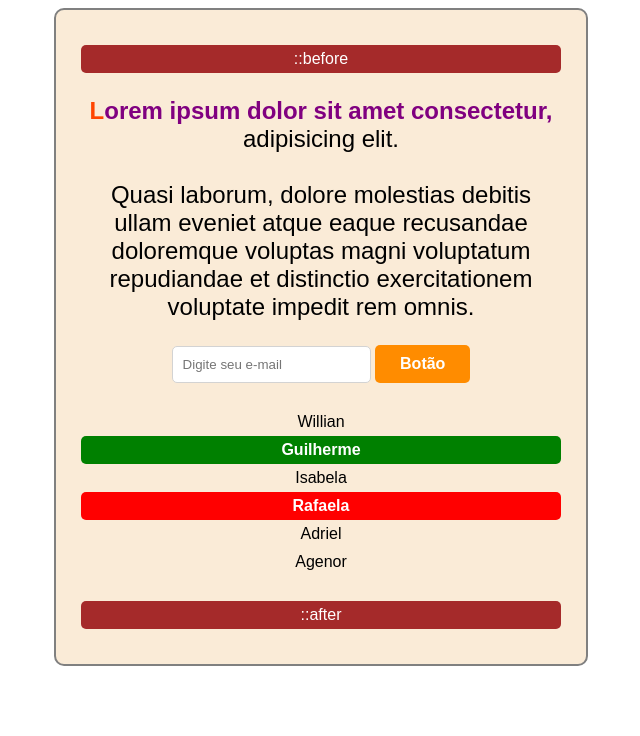
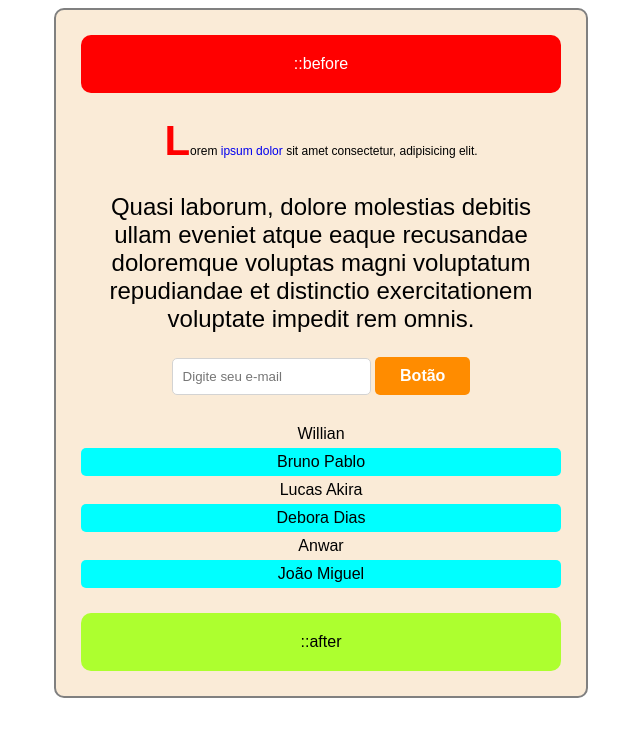
Before and after one commit to wssantanna/0522cdfspcn10bred, a plain HTML site: page 14/codigo-fonte/1-pseudo-elemento_e_pseudo-classe/index.html in a window 1280 px wide. Shown: the whole page, without its empty margins (319-959 px from the left). Drawn offline with Linux system fonts and the light colour scheme; files that its build step writes are made by us from their sources.

Commit message:
Implementação da aula 15 e ajuste na aula 14

```diff
--- a/14/codigo-fonte/1-pseudo-elemento_e_pseudo-classe/index.html
+++ b/14/codigo-fonte/1-pseudo-elemento_e_pseudo-classe/index.html
@@ -14,30 +14,50 @@
         */
 
         /* :hover - Ao passar o mouse sobre o elemento. */
+        .campo:hover {
+            background-color:lightgray;
+        }
+
         .botao:hover {
-            background-color: rgb(210, 105, 30);
+            background-color: green;
         }
 
         /* :active - Ao pressionar o clique no elemento. */
+
         .botao:active {
-            background-color: rgb(210, 30, 141);
+            background-color: pink;
         }
 
         /* :visited - Quando o link já foi visitado. */
-        .botao:visited {
-            background-color: rgb(45, 210, 30);
+
+        .link {
+            text-decoration: none;
+        }
+
+        .link:visited {
+            color: red;
         }
 
          /* :focus - Quando o campo/input estiver ativo. */
+
         .campo:focus {
-            background-color: rgb(255, 69, 0);
-            color: white;
+            background-color: chartreuse;
         }
 
         /* :invalid - Quando o campo/input não possuir um valor válido. */
         .campo:invalid {
-            background-color: rgb(255, 0, 0);
-            color: white;
+            border: 3px solid red;
+        }
+
+        /* :nth-child(n) - Seleciona a partir da ordem ou regra . */
+        /*
+            even - Par
+            odd  - Impar
+            n    - Qualquer ordem númerica.
+        */
+        .lista__item:nth-child(even) {
+            background-color: cyan;
+            border-radius: 5px;
         }
 
         /*
@@ -45,58 +65,42 @@
         */
 
         /* ::before - Antes do conteúdo dentro do elemento. */
+
         .conteudo::before {
-            background-color: rgb(165, 42, 42);
-            border-radius: 5px;
-            content: '::before'; /* Posso inserir um conteúdo com esse atributo */
+            background-color: red;
+            border-radius: 10px;
+            content: '::before';
             color: white;
             display: block;
-            padding: 5px 0;
-            margin: 10px 0;
+            padding: 20px;
         }
 
         /* ::after - Depois do conteúdo dentro do elemento. */
+
         .conteudo::after {
-            background-color: rgb(165, 42, 42);
-            border-radius: 5px;
-            content: '::after'; /* Posso inserir um conteúdo com esse atributo */
-            color: white;
+            background-color: greenyellow;
+            border-radius: 10px;
+            content: '::after';
+            color: dark;
             display: block;
-            padding: 5px 0;
-            margin: 10px 0;
+            padding: 20px;
         }
 
         /* ::first-letter - Seleciona a primeira letra do texto. */
         .paragrafo::first-letter {
-            color: rgb(255, 69, 0);
-            font-weight: 900;
+            color: red;
+            font-size: 42px;
+            font-weight: 800;
         }
 
         /* ::first-line - Seleciona a primeira linha antes da quebra <br>. */
         .paragrafo::first-line {
-            color: rgb(128, 0, 128);
-            font-weight: 900;
+            font-size: 12px;
         }
 
-        /* ::nth-child(n) - Seleciona a partir da ordem ou regra . */
-        .lista__item:nth-child(2) {
-            background-color: rgb(0, 128, 0);
-            border-radius: 5px;
-            color: white;
-            font-weight: 900;
-        }
-
-        .lista__item:nth-last-child(3) {
-            background-color: rgb(255, 0, 0);
-            border-radius: 5px;
-            color: white;
-            font-weight: 900;
-        }
-
-        /* Utilizando Pseudo-classes com Pseudo-elementos */
-        .campo:focus::placeholder {
-            color: white;
-        }
+        /*
+            Utilizando Pseudo-classes com Pseudo-elementos
+        */
 
     </style>
 </head>
@@ -104,20 +108,25 @@
 
     <div class="conteudo">
 
-        <p class="paragrafo">Lorem ipsum dolor sit amet consectetur, adipisicing elit.<br><br>Quasi laborum, dolore molestias debitis ullam eveniet atque eaque recusandae doloremque voluptas magni voluptatum repudiandae et distinctio exercitationem voluptate impedit rem omnis.</p>
+        <p class="paragrafo">Lorem <a class="link" href="https://www.google.com.br">ipsum dolor</a> sit amet consectetur, adipisicing elit.<br><br>Quasi laborum, dolore molestias debitis ullam eveniet atque eaque recusandae doloremque voluptas magni voluptatum repudiandae et distinctio exercitationem voluptate impedit rem omnis.</p>
 
         <div>
-            <input class="campo" name="email" type="email" placeholder="Digite seu e-mail">
+            <input
+                class="campo"
+                name="email"
+                type="email"
+                placeholder="Digite seu e-mail"
+            >
             <a class="botao" href="https://www.google.com.br" target="_blank">Botão</a>
         </div>
 
         <ul class="lista">
             <li class="lista__item">Willian</li>
-            <li class="lista__item">Guilherme</li>
-            <li class="lista__item">Isabela</li>
-            <li class="lista__item">Rafaela</li>
-            <li class="lista__item">Adriel</li>
-            <li class="lista__item">Agenor</li>
+            <li class="lista__item">Bruno Pablo</li>
+            <li class="lista__item">Lucas Akira</li>
+            <li class="lista__item">Debora Dias</li>
+            <li class="lista__item">Anwar</li>
+            <li class="lista__item">João Miguel</li>
         </ul>
 
     </div>
```
Also changed, not shown: 14/codigo-fonte/2-personalizando-formulario/index.html (+35 -29 lines), 15/README.md (added), README.md.
